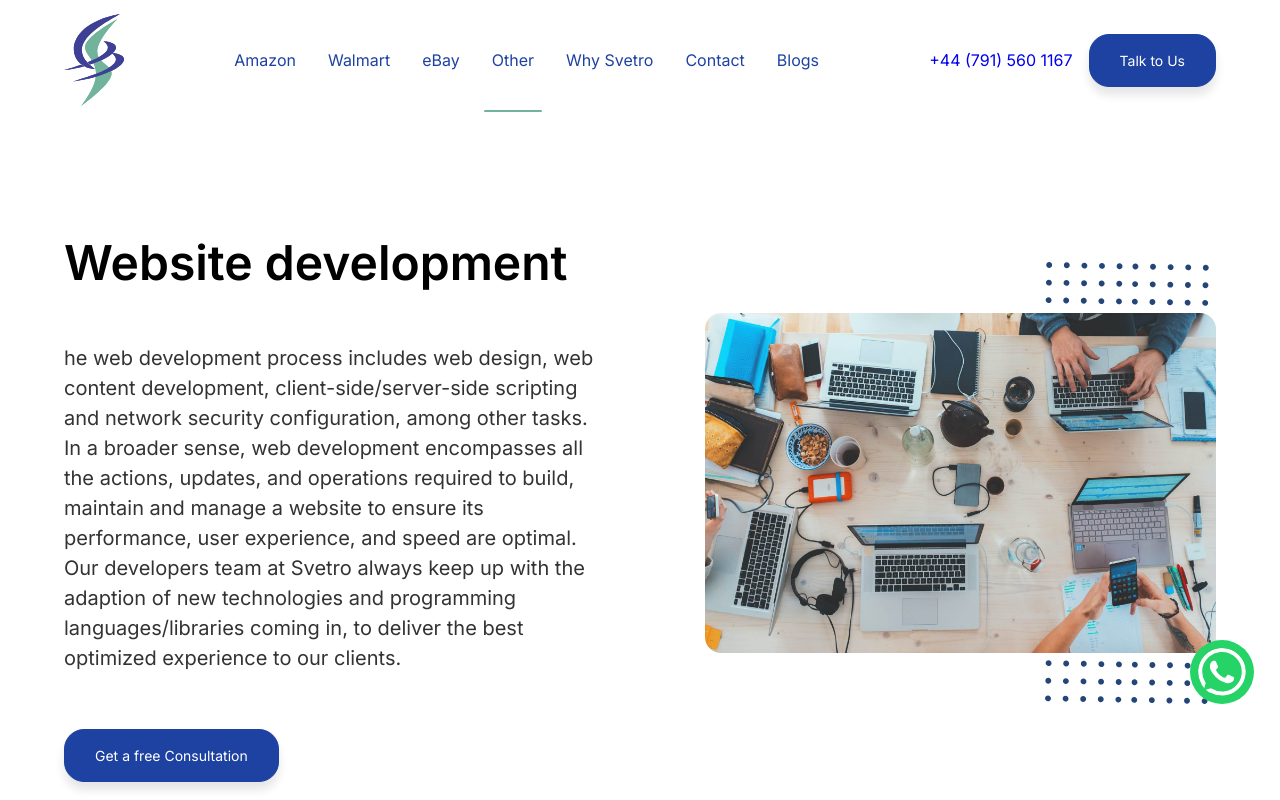
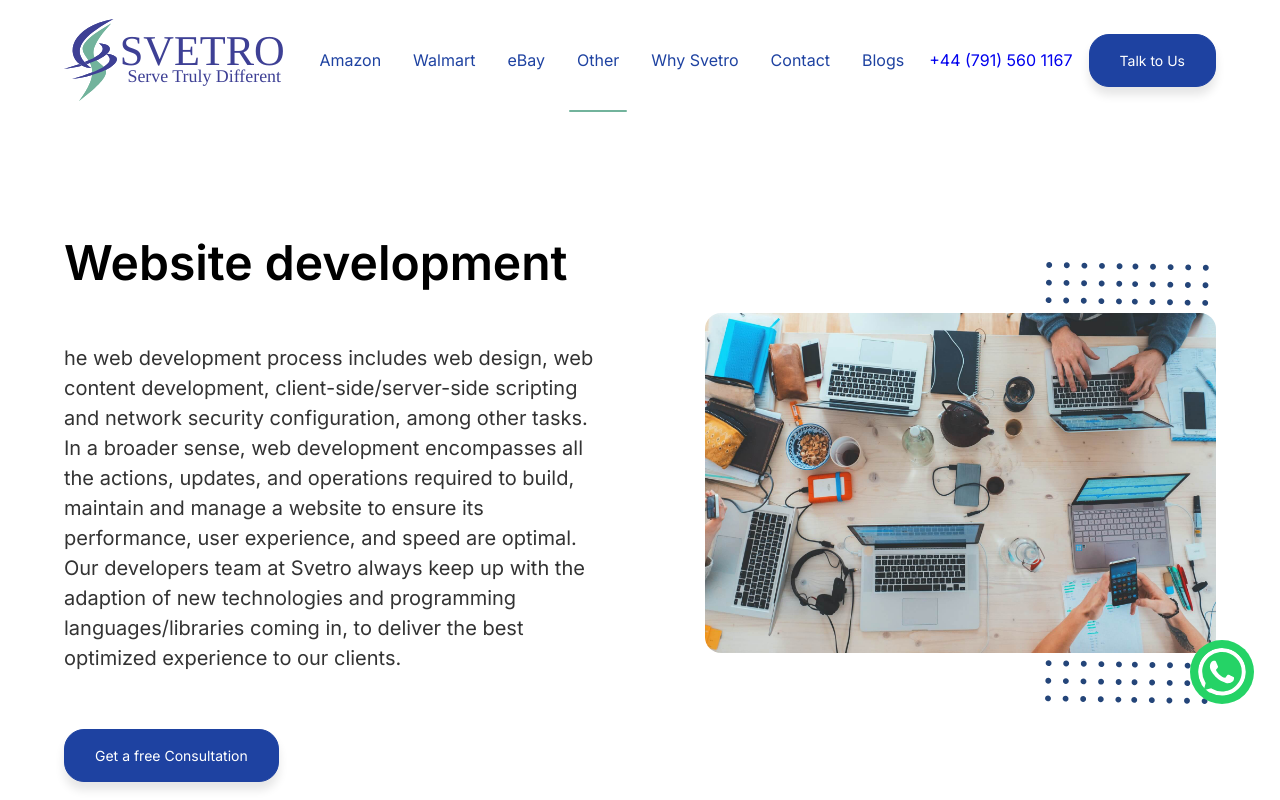
Before and after one commit to hariscs/svetro-app, a React (Create React App) app: page /fba in a window 1280 px wide. Shown: the top 800 px of the page. Built offline with nearby package versions, Linux system fonts and the light colour scheme.

Commit message:
add header logo

```diff
--- a/src/components/Navbar/Navbar.jsx
+++ b/src/components/Navbar/Navbar.jsx
@@ -13,7 +13,7 @@ const Navbar = () => {
 			<div className='container'>
 				<div className={styles.navbar__flex}>
 					<NavLink to='/' className={styles.logo__container}>
-						<img src={images.logo} alt='logo' />
+						<img src={images.footerlogo} alt='logo' />
 					</NavLink>
 
 					<ul
--- a/src/components/Navbar/Navbar.module.css
+++ b/src/components/Navbar/Navbar.module.css
@@ -9,7 +9,7 @@
 }
 
 .logo__container {
-	width: 60px;
+	width: 50%;
 }
 
 .navbar__menu {
@@ -78,6 +78,9 @@
 	.mobile_menu {
 		display: none;
 	}
+	.logo__container {
+		width: 20%;
+	}
 }
 
 @media (min-width: 80em) {
```
